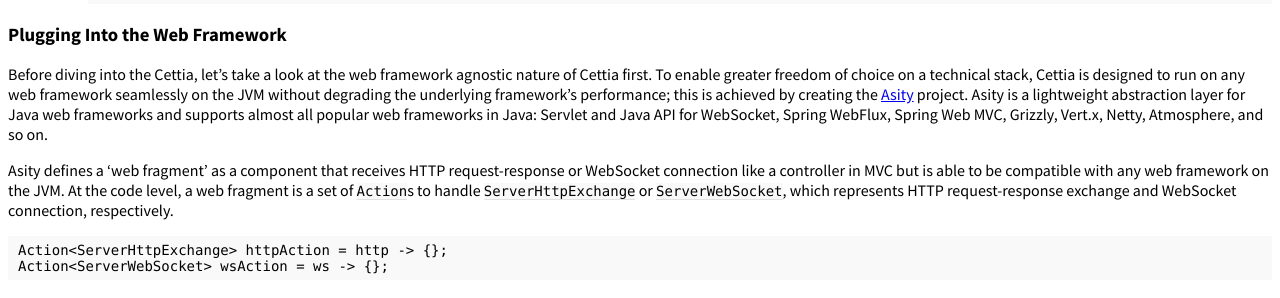
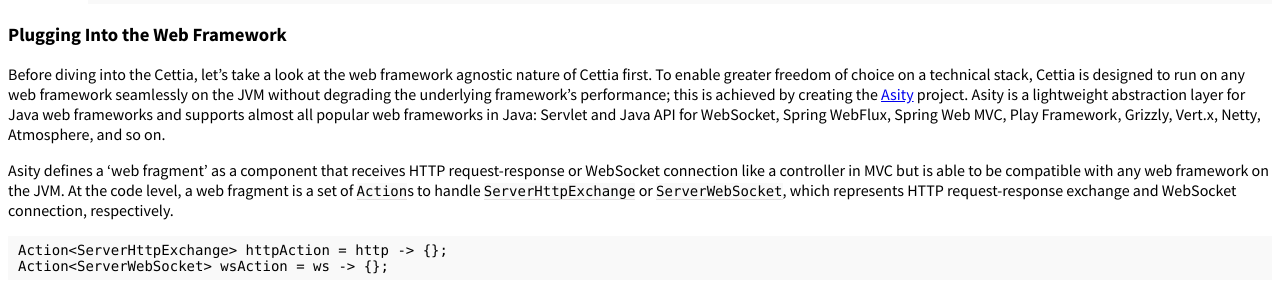
Before and after one commit to cettia/cettia.github.io, a Jekyll site: the page built from guides/cettia-tutorial.md, in a window 1280 px wide and 900 px high, scrolled down 2631 px. Shown: the part 176-474 px from the top of the window. Built offline with Jekyll 4.4.1, drawn with Linux system fonts in a browser that asks for light colours; a style sheet for code colours, icons or effects is not loaded.

Commit message:
Add an introduction to Play framework

```diff
--- a/guides/cettia-tutorial.md
+++ b/guides/cettia-tutorial.md
@@ -161,7 +161,7 @@
 
 ### Plugging Into the Web Framework
 
-Before diving into the Cettia, let's take a look at the web framework agnostic nature of Cettia first. To enable greater freedom of choice on a technical stack, Cettia is designed to run on any web framework seamlessly on the JVM without degrading the underlying framework's performance; this is achieved by creating the [Asity](https://asity.cettia.io) project. Asity is a lightweight abstraction layer for Java web frameworks and supports almost all popular web frameworks in Java: Servlet and Java API for WebSocket, Spring WebFlux, Spring Web MVC, Grizzly, Vert.x, Netty, Atmosphere, and so on.
+Before diving into the Cettia, let's take a look at the web framework agnostic nature of Cettia first. To enable greater freedom of choice on a technical stack, Cettia is designed to run on any web framework seamlessly on the JVM without degrading the underlying framework's performance; this is achieved by creating the [Asity](https://asity.cettia.io) project. Asity is a lightweight abstraction layer for Java web frameworks and supports almost all popular web frameworks in Java: Servlet and Java API for WebSocket, Spring WebFlux, Spring Web MVC, Play Framework, Grizzly, Vert.x, Netty, Atmosphere, and so on.
 
 Asity defines a 'web fragment' as a component that receives HTTP request-response or WebSocket connection like a controller in MVC but is able to be compatible with any web framework on the JVM. At the code level, a web fragment is a set of `Action`s to handle `ServerHttpExchange` or `ServerWebSocket`, which represents HTTP request-response exchange and WebSocket connection, respectively.
 
--- a/index.html
+++ b/index.html
@@ -29,7 +29,7 @@
       </section>
       <section>
         <h3>Use whatever web framework you prefer</h3>
-        <p>Cettia is designed not just to run on any web framework seamlessly on the JVM but also not to degrade the underlying framework's performance. Almost all popular web frameworks in Java are supported: Java EE (Servlet and Java API for WebSocket), Spring WebFlux, Spring Web MVC, Vert.x, Grizzly, Netty, Atmosphere, and so on.</p>
+        <p>Cettia is designed not just to run on any web framework seamlessly on the JVM but also not to degrade the underlying framework's performance. Almost all popular web frameworks in Java are supported: Java EE (Servlet and Java API for WebSocket), Spring WebFlux, Spring Web MVC, Play Framework, Vert.x, Grizzly, Netty, Atmosphere, and so on.</p>
         <div class="explanation">
           <p>Plug transport servers into your favorite web framework.</p>
 {% capture panel %}
```
Also changed, not shown: other parts of index.html (+1 -1 lines), _includes/framework-examples.html (+22 -0 lines), guides/getting-started.md (+3 -2 lines).
